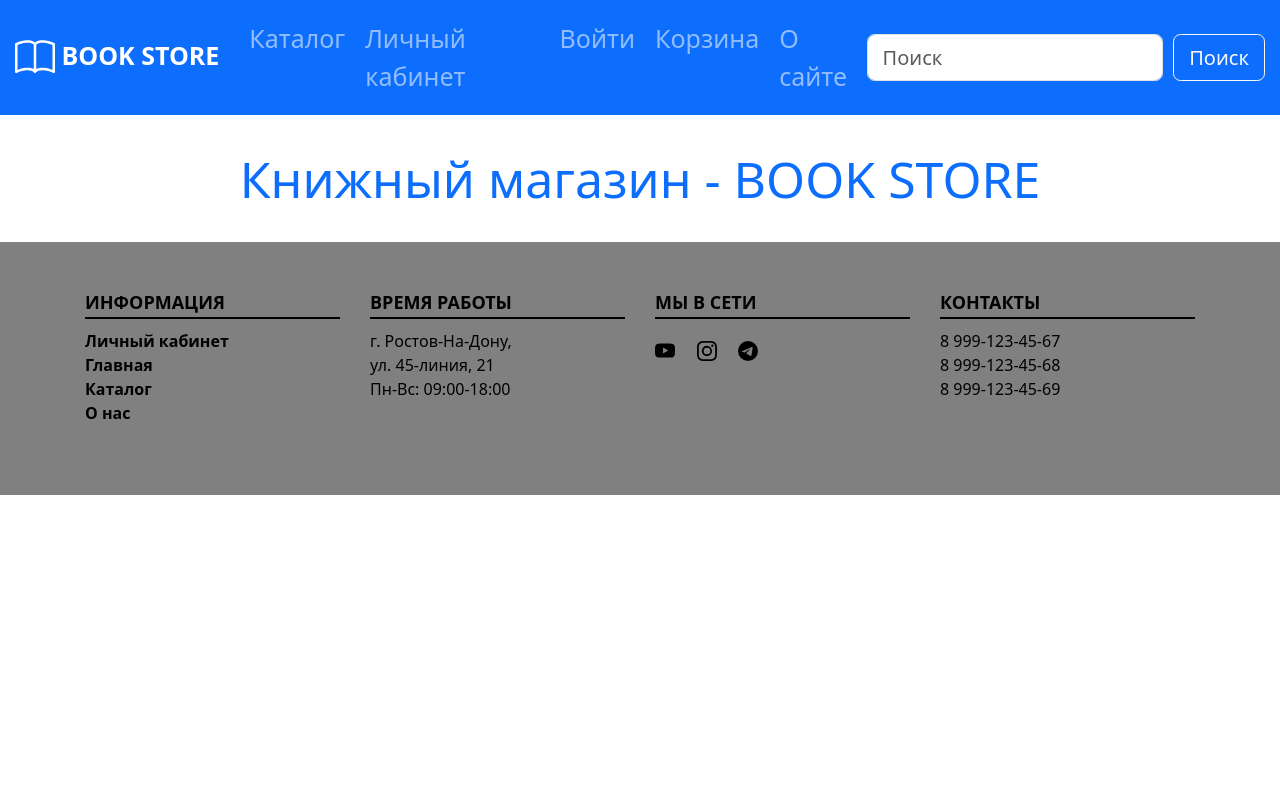
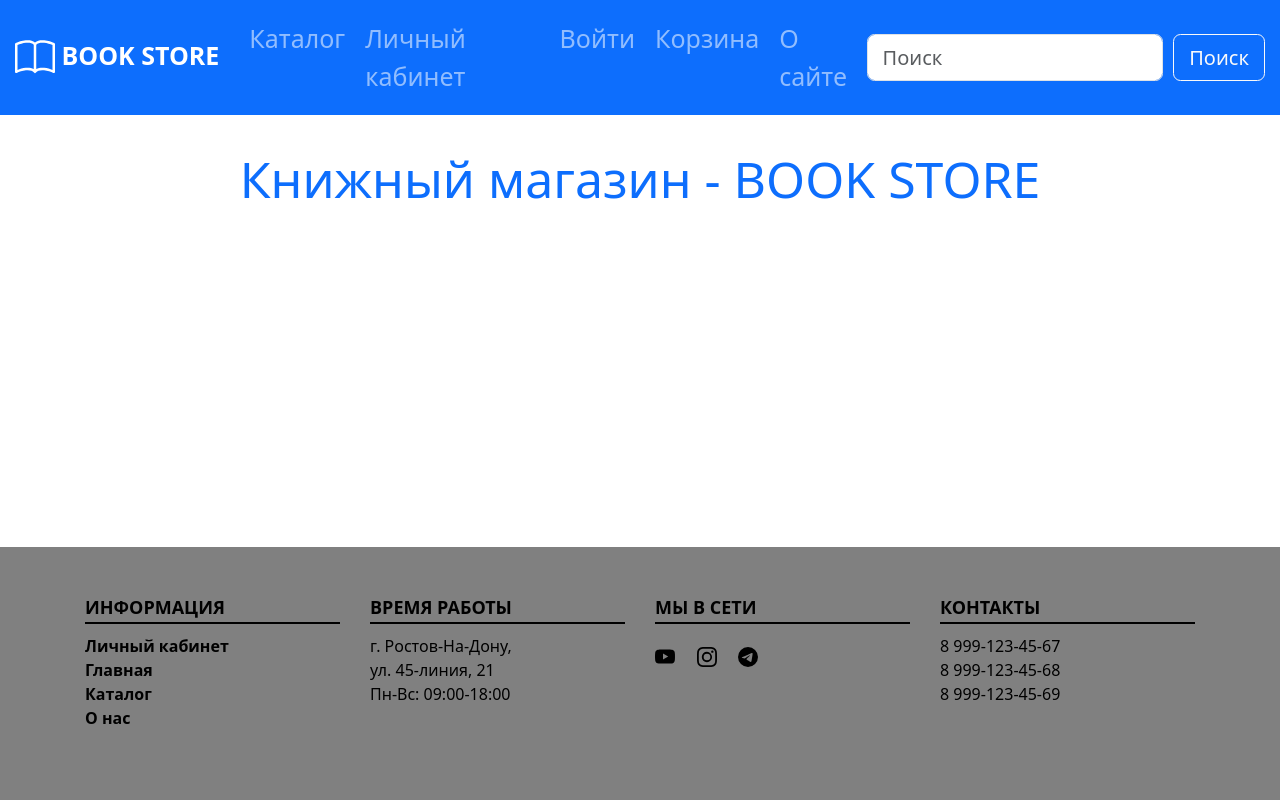
Before and after one commit to AlexProvatorov/bookstore, a Django app: page / in a window 1280 px wide. Run offline with Django 5.2, Linux system fonts and the light colour scheme; data that the repository does not hold is empty.

Commit message:
fix: fixed basic style

```diff
--- a/bookstore/book_store/templates/book_store/base.html
+++ b/bookstore/book_store/templates/book_store/base.html
@@ -1,7 +1,7 @@
 {% load static %}
 
 <!DOCTYPE html>
-<html lang="ru">
+<html lang="ru" class="h-100">
 <head>
     <meta charset="utf-8">
     <meta name="viewport" content="width=device-width, initial-scale=1">
@@ -10,7 +10,7 @@
     <link rel="stylesheet" type="text/css" href="{% static 'css/normalize.css' %}">
     <link rel="stylesheet" type="text/css" href="{% static 'css/style.css' %}">
 </head>
-<body>
+<body class="d-flex flex-column h-100">
 
     <header>
         <nav class="navbar navbar-expand-lg navbar-dark bg-primary">
@@ -57,7 +57,7 @@
         {% endblock %}
     </main>
 
-    <footer>
+    <footer class="mt-auto">
         <section class="footer">
             <div class="container">
                 <div class="row">
--- a/bookstore/static/css/style.css
+++ b/bookstore/static/css/style.css
@@ -66,6 +66,8 @@
 .product-thumb img {
     width: 100%;
     height: 100%;
+    max-height: 10em;
+    min-height: 10em;
 }
 
 .product-details {
```
